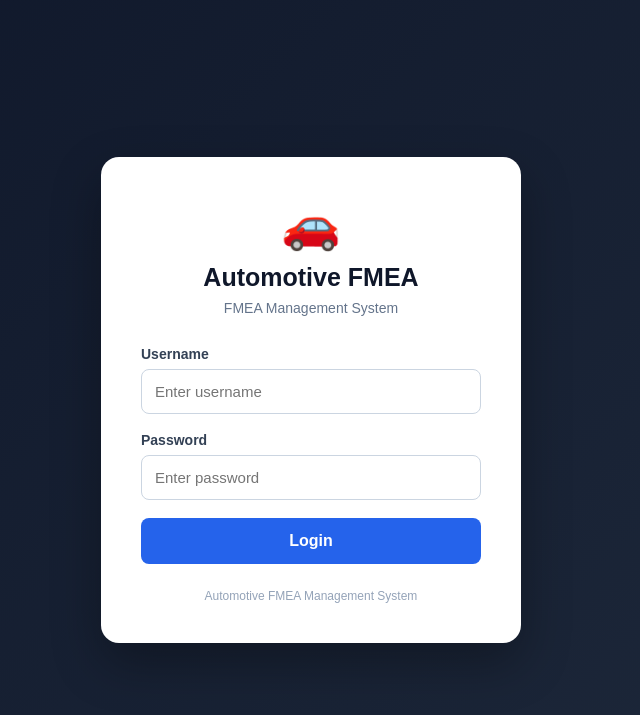
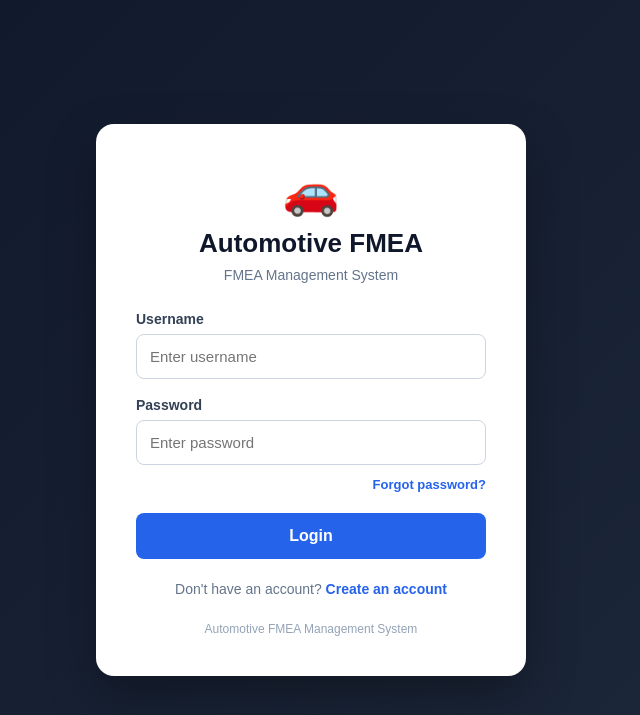
Before and after one commit to hpsabjan17-svg/FMEADFMEA, a Flask app: page /login in a window 1280 px wide. Shown: the top 715 px of the page, without its empty margins (329-969 px from the left). Run offline with Flask 3, Linux system fonts and the light colour scheme.

Commit message:
Revise login.html for improved UI and functionality
Updated the login page with new styles and added success message handling.

```diff
--- a/templates/login.html
+++ b/templates/login.html
@@ -4,7 +4,7 @@
     <meta charset="UTF-8">
     <meta name="viewport" content="width=device-width, initial-scale=1.0">
 
-    <title>FMEA Login</title>
+    <title>Login | Automotive FMEA</title>
 
     <style>
         * {
@@ -24,7 +24,7 @@
 
         .login-container {
             width: 90%;
-            max-width: 420px;
+            max-width: 430px;
             background: white;
             padding: 40px;
             border-radius: 18px;
@@ -33,14 +33,14 @@
 
         .logo {
             text-align: center;
-            font-size: 48px;
+            font-size: 46px;
             margin-bottom: 10px;
         }
 
         h1 {
             text-align: center;
             color: #0f172a;
-            font-size: 25px;
+            font-size: 26px;
             margin-bottom: 8px;
         }
 
@@ -48,7 +48,7 @@
             text-align: center;
             color: #64748b;
             font-size: 14px;
-            margin-bottom: 30px;
+            margin-bottom: 28px;
         }
 
         label {
@@ -74,7 +74,7 @@
             box-shadow: 0 0 0 3px rgba(37, 99, 235, 0.1);
         }
 
-        button {
+        .login-btn {
             width: 100%;
             padding: 14px;
             border: none;
@@ -86,7 +86,7 @@
             cursor: pointer;
         }
 
-        button:hover {
+        .login-btn:hover {
             background: #1d4ed8;
         }
 
@@ -98,6 +98,51 @@
             margin-bottom: 18px;
             text-align: center;
             font-size: 14px;
+        }
+
+        .success {
+            background: #dcfce7;
+            color: #166534;
+            padding: 12px;
+            border-radius: 8px;
+            margin-bottom: 18px;
+            text-align: center;
+            font-size: 14px;
+            font-weight: 600;
+        }
+
+        .forgot {
+            text-align: right;
+            margin-top: -8px;
+            margin-bottom: 20px;
+        }
+
+        .forgot a {
+            color: #2563eb;
+            text-decoration: none;
+            font-size: 13px;
+            font-weight: 600;
+        }
+
+        .forgot a:hover {
+            text-decoration: underline;
+        }
+
+        .register-link {
+            text-align: center;
+            margin-top: 22px;
+            color: #64748b;
+            font-size: 14px;
+        }
+
+        .register-link a {
+            color: #2563eb;
+            font-weight: 700;
+            text-decoration: none;
+        }
+
+        .register-link a:hover {
+            text-decoration: underline;
         }
 
         .footer {
@@ -124,6 +169,12 @@
     {% if error %}
         <div class="error">
             {{ error }}
+        </div>
+    {% endif %}
+
+    {% if success %}
+        <div class="success">
+            {{ success }}
         </div>
     {% endif %}
 
@@ -155,11 +206,24 @@
             autocomplete="current-password"
         >
 
-            <button type="submit">
+        <div class="forgot">
+            <a href="{{ url_for('forgot_password') }}">
+                Forgot password?
+            </a>
+        </div>
+
+        <button type="submit" class="login-btn">
             Login
         </button>
 
     </form>
+
+    <div class="register-link">
+        Don't have an account?
+        <a href="{{ url_for('register') }}">
+            Create an account
+        </a>
+    </div>
 
     <div class="footer">
         Automotive FMEA Management System
```
Lines whose indentation alone changed are shown as unchanged.
